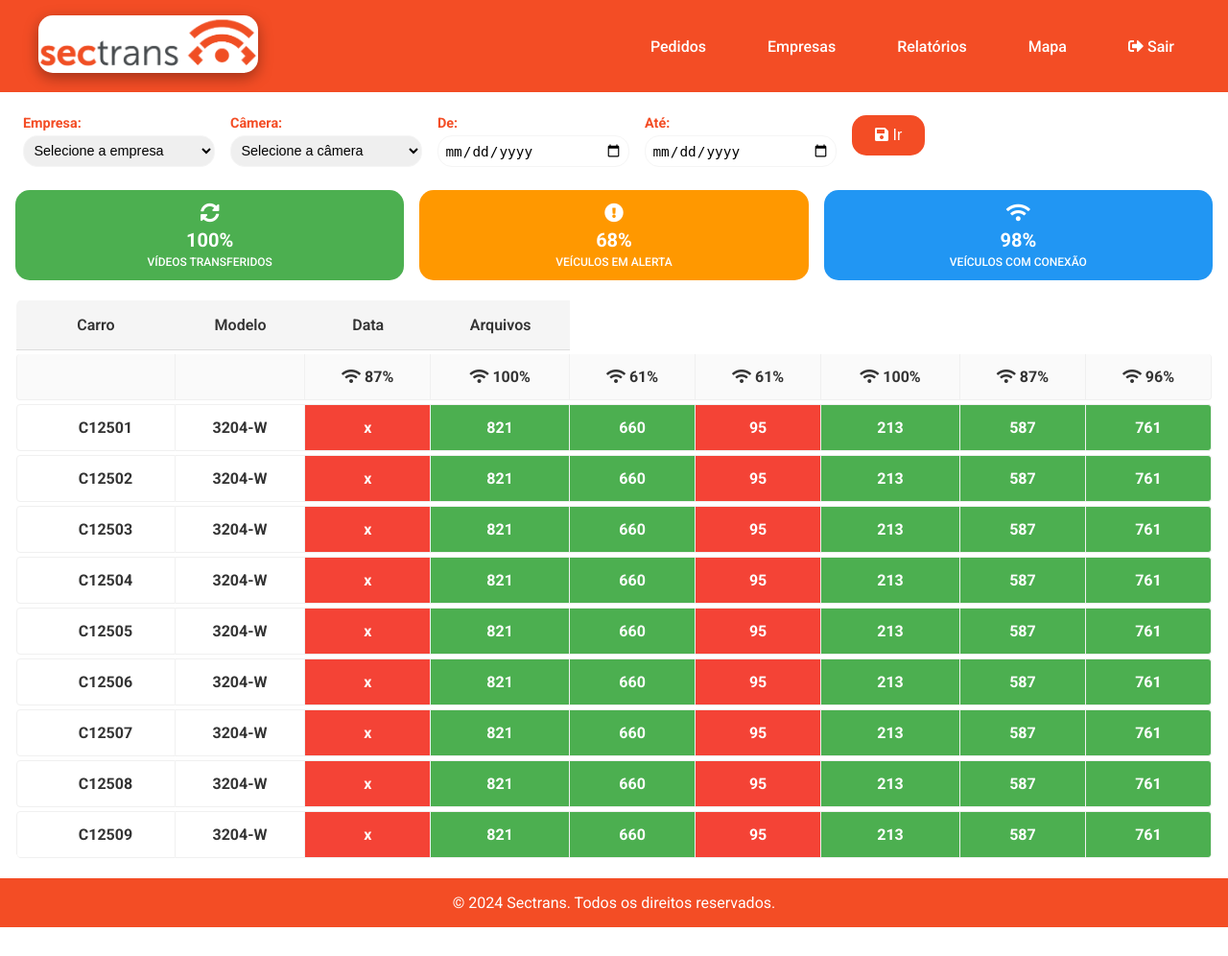
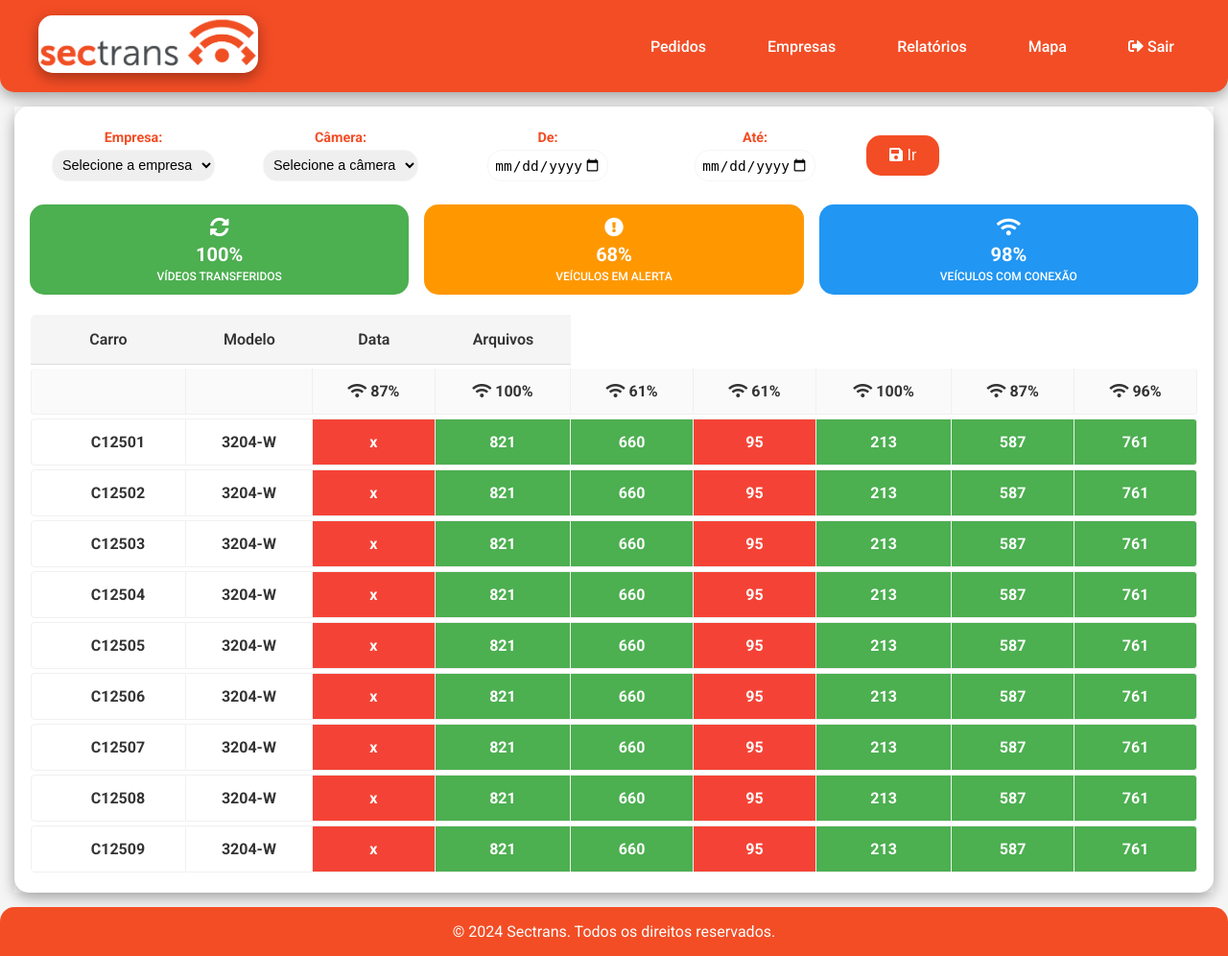
Before and after one commit to dg-marins/sistemaSectrans, a Django app: page /relatorio_cores_view/ in a window 1280 px wide. Shown: the whole page at 96% size. Before the commit the page ends 966 px from the top, so only its background shows below. Run offline with Django 5.2, Linux system fonts and the light colour scheme; data that the repository does not hold is empty.

Commit message:
Melhoria dos estilos

```diff
--- a/static/styles/empresas.css
+++ b/static/styles/empresas.css
@@ -8,7 +8,7 @@
 .principal_conteudo_empresas {
     background-color: var(--cor-terciaria);
     padding: 30px;
-    border-radius: 10px;
+    border-radius: var( --borda-radius);
     box-shadow: var(--sombra-padrao);
     max-width: 800px;
     width: 100%;
--- a/static/styles/relatorio_cores.css
+++ b/static/styles/relatorio_cores.css
@@ -9,7 +9,7 @@
     display: flex;
     flex-direction: column;
     height: calc(100vh - 130px);
-    margin: 0;
+    margin: 15px;
     background-color: var(--cor-terciaria);
     border-radius: 0;
 }
@@ -23,10 +23,16 @@
     padding: 0.5rem;
 }
 
+.selectors-button{
+    display: flex;
+    align-items: center;
+}
+
 .selector {
     display: flex;
     flex-direction: column;
     min-width: 200px;
+    align-items: center;
 }
 
 .selector label {
@@ -50,6 +56,8 @@
     display: flex;
     flex-direction: column;
     overflow: hidden;
+    box-shadow: var(--sombra-padrao);
+    border-radius: var(--borda-radius);
 }
 
 .status-cards {
--- a/static/styles/style.css
+++ b/static/styles/style.css
@@ -21,6 +21,7 @@ body {
     background-color: var(--cor-principal);
     padding: 1rem 2rem;
     box-shadow: var(--sombra-padrao);
+    border-radius: 0 0 var(--borda-radius) var(--borda-radius);
 }
 
 .header_content {
@@ -186,6 +187,7 @@ body {
     padding: 1rem;
     text-align: center;
     margin-top: auto;
+    border-radius: var(--borda-radius) var(--borda-radius) 0 0;
 }
 
 /* Utilities */
```
Also changed, not shown: static/styles/mapa.css (+8 -0 lines).
